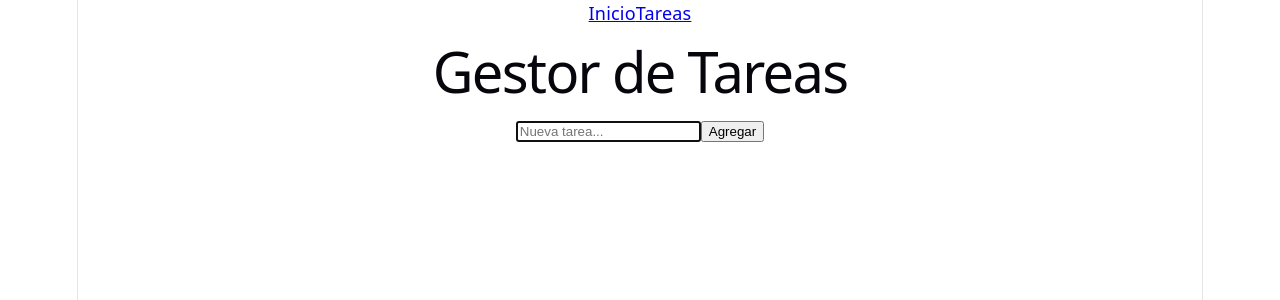
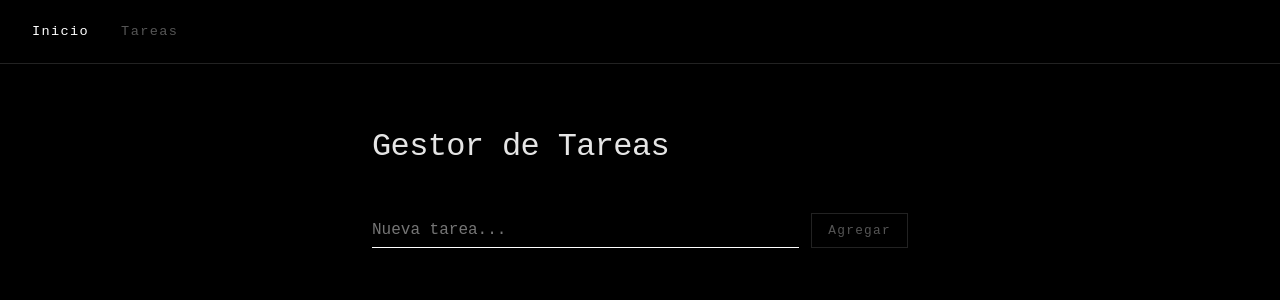
Before and after one commit to anthonyrs25/tareas-front, a React (Vite) app: page / in a window 1280 px wide. Shown: the top 300 px of the page. Built offline with nearby package versions, Linux system fonts and the light colour scheme.

Commit message:
Agregar estilos globales

```diff
--- a/src/index.css
+++ b/src/index.css
@@ -1,111 +1,133 @@
-:root {
-  --text: #6b6375;
-  --text-h: #08060d;
-  --bg: #fff;
-  --border: #e5e4e7;
-  --code-bg: #f4f3ec;
-  --accent: #aa3bff;
-  --accent-bg: rgba(170, 59, 255, 0.1);
-  --accent-border: rgba(170, 59, 255, 0.5);
-  --social-bg: rgba(244, 243, 236, 0.5);
-  --shadow:
-    rgba(0, 0, 0, 0.1) 0 10px 15px -3px, rgba(0, 0, 0, 0.05) 0 4px 6px -2px;
-
-  --sans: system-ui, 'Segoe UI', Roboto, sans-serif;
-  --heading: system-ui, 'Segoe UI', Roboto, sans-serif;
-  --mono: ui-monospace, Consolas, monospace;
-
-  font: 18px/145% var(--sans);
-  letter-spacing: 0.18px;
-  color-scheme: light dark;
-  color: var(--text);
-  background: var(--bg);
-  font-synthesis: none;
-  text-rendering: optimizeLegibility;
-  -webkit-font-smoothing: antialiased;
-  -moz-osx-font-smoothing: grayscale;
-
-  @media (max-width: 1024px) {
-    font-size: 16px;
-  }
-}
-
-@media (prefers-color-scheme: dark) {
-  :root {
-    --text: #9ca3af;
-    --text-h: #f3f4f6;
-    --bg: #16171d;
-    --border: #2e303a;
-    --code-bg: #1f2028;
-    --accent: #c084fc;
-    --accent-bg: rgba(192, 132, 252, 0.15);
-    --accent-border: rgba(192, 132, 252, 0.5);
-    --social-bg: rgba(47, 48, 58, 0.5);
-    --shadow:
-      rgba(0, 0, 0, 0.4) 0 10px 15px -3px, rgba(0, 0, 0, 0.25) 0 4px 6px -2px;
-  }
-
-  #social .button-icon {
-    filter: invert(1) brightness(2);
-  }
-}
-
-#root {
-  width: 1126px;
-  max-width: 100%;
-  margin: 0 auto;
-  text-align: center;
-  border-inline: 1px solid var(--border);
-  min-height: 100svh;
-  display: flex;
-  flex-direction: column;
+* {
+  margin: 0;
+  padding: 0;
   box-sizing: border-box;
 }
 
-body {
-  margin: 0;
+:root {
+  --fondo: #000;
+  --superficie: #111;
+  --borde: #222;
+  --texto: #e5e5e5;
+  --apagado: #555;
+  --acento: #fff;
 }
 
-h1,
-h2 {
-  font-family: var(--heading);
-  font-weight: 500;
-  color: var(--text-h);
+body {
+  background: var(--fondo);
+  color: var(--texto);
+  font-family: 'Courier New', monospace;
+  min-height: 100vh;
 }
 
-h1 {
-  font-size: 56px;
-  letter-spacing: -1.68px;
-  margin: 32px 0;
-  @media (max-width: 1024px) {
-    font-size: 36px;
-    margin: 20px 0;
-  }
-}
-h2 {
-  font-size: 24px;
-  line-height: 118%;
-  letter-spacing: -0.24px;
-  margin: 0 0 8px;
-  @media (max-width: 1024px) {
-    font-size: 20px;
-  }
-}
-p {
-  margin: 0;
+.navbar {
+  display: flex;
+  gap: 2rem;
+  padding: 1.5rem 2rem;
+  border-bottom: 1px solid var(--borde);
 }
 
-code,
-.counter {
-  font-family: var(--mono);
-  display: inline-flex;
-  border-radius: 4px;
-  color: var(--text-h);
+.navbar a {
+  color: var(--apagado);
+  text-decoration: none;
+  letter-spacing: 0.1em;
+  font-size: 0.85rem;
 }
 
-code {
-  font-size: 15px;
-  line-height: 135%;
-  padding: 4px 8px;
-  background: var(--code-bg);
+.navbar a.active {
+  color: var(--acento);
 }
+
+.pagina {
+  max-width: 600px;
+  margin: 4rem auto;
+  padding: 0 2rem;
+}
+
+.pagina h1 {
+  font-size: 2rem;
+  font-weight: 300;
+  margin-bottom: 3rem;
+  letter-spacing: -0.02em;
+}
+
+.pagina h2 {
+  font-size: 1.2rem;
+  font-weight: 400;
+  margin-bottom: 2rem;
+  letter-spacing: 0.05em;
+  color: var(--apagado);
+}
+
+.formulario {
+  display: flex;
+  gap: 0.75rem;
+}
+
+.formulario input {
+  flex: 1;
+  background: transparent;
+  border: none;
+  border-bottom: 1px solid var(--borde);
+  color: var(--texto);
+  padding: 0.5rem 0;
+  font-family: inherit;
+  font-size: 1rem;
+  outline: none;
+}
+
+.formulario input:focus {
+  border-color: var(--acento);
+}
+
+.formulario button {
+  background: none;
+  border: 1px solid var(--borde);
+  color: var(--apagado);
+  padding: 0.4rem 1rem;
+  cursor: pointer;
+  font-family: inherit;
+  font-size: 0.8rem;
+  letter-spacing: 0.1em;
+}
+
+.formulario button:hover {
+  border-color: var(--acento);
+  color: var(--acento);
+}
+
+.lista-tareas {
+  list-style: none;
+  display: flex;
+  flex-direction: column;
+}
+
+.lista-tareas li {
+  display: flex;
+  justify-content: space-between;
+  align-items: center;
+  padding: 0.9rem 0;
+  border-bottom: 1px solid var(--borde);
+}
+
+.lista-tareas li span {
+  cursor: pointer;
+}
+
+.lista-tareas li.hecha span {
+  text-decoration: line-through;
+  color: var(--apagado);
+}
+
+.lista-tareas li button {
+  background: none;
+  border: none;
+  color: var(--apagado);
+  cursor: pointer;
+  font-size: 1.2rem;
+  line-height: 1;
+}
+
+.lista-tareas li button:hover {
+  color: var(--acento);
+}
```
